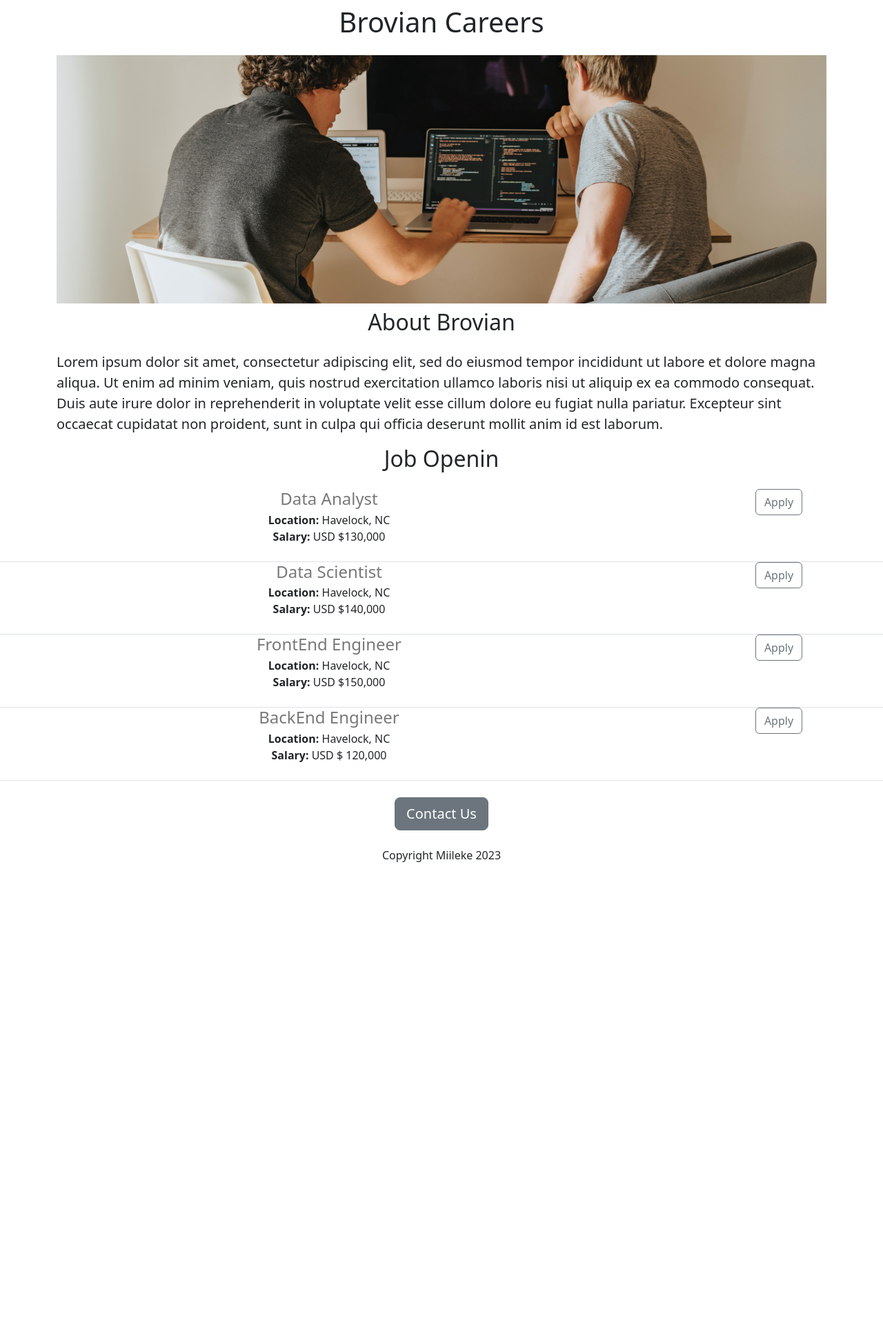
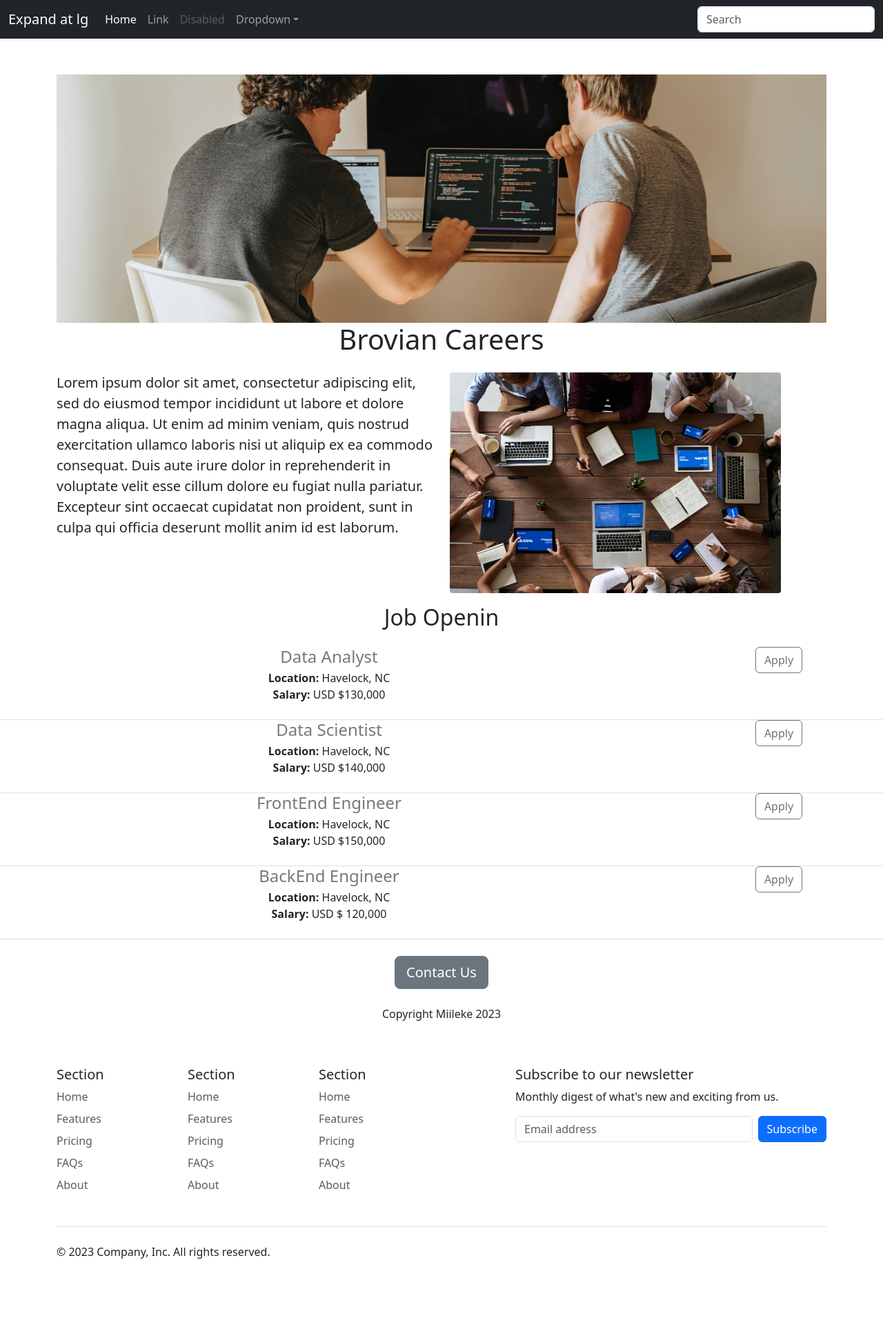
Before and after one commit to Miileke/jovian-careers-website, a Flask app: page / in a window 1280 px wide. Shown: the whole page at 69% size. Before the commit the page ends 1250 px from the top, so only its background shows below. Run offline with Flask 3, Linux system fonts and the light colour scheme.

Commit message:
New Updated Version

```diff
--- /dev/null
+++ b/templates/footer.html
@@ -0,0 +1,59 @@
+<div class="container">
+  <footer class="py-5">
+    <div class="row">
+      <div class="col-6 col-md-2 mb-3">
+        <h5>Section</h5>
+        <ul class="nav flex-column">
+          <li class="nav-item mb-2"><a href="#" class="nav-link p-0 text-body-secondary">Home</a></li>
+          <li class="nav-item mb-2"><a href="#" class="nav-link p-0 text-body-secondary">Features</a></li>
+          <li class="nav-item mb-2"><a href="#" class="nav-link p-0 text-body-secondary">Pricing</a></li>
+          <li class="nav-item mb-2"><a href="#" class="nav-link p-0 text-body-secondary">FAQs</a></li>
+          <li class="nav-item mb-2"><a href="#" class="nav-link p-0 text-body-secondary">About</a></li>
+        </ul>
+      </div>
+
+      <div class="col-6 col-md-2 mb-3">
+        <h5>Section</h5>
+        <ul class="nav flex-column">
+          <li class="nav-item mb-2"><a href="#" class="nav-link p-0 text-body-secondary">Home</a></li>
+          <li class="nav-item mb-2"><a href="#" class="nav-link p-0 text-body-secondary">Features</a></li>
+          <li class="nav-item mb-2"><a href="#" class="nav-link p-0 text-body-secondary">Pricing</a></li>
+          <li class="nav-item mb-2"><a href="#" class="nav-link p-0 text-body-secondary">FAQs</a></li>
+          <li class="nav-item mb-2"><a href="#" class="nav-link p-0 text-body-secondary">About</a></li>
+        </ul>
+      </div>
+
+      <div class="col-6 col-md-2 mb-3">
+        <h5>Section</h5>
+        <ul class="nav flex-column">
+          <li class="nav-item mb-2"><a href="#" class="nav-link p-0 text-body-secondary">Home</a></li>
+          <li class="nav-item mb-2"><a href="#" class="nav-link p-0 text-body-secondary">Features</a></li>
+          <li class="nav-item mb-2"><a href="#" class="nav-link p-0 text-body-secondary">Pricing</a></li>
+          <li class="nav-item mb-2"><a href="#" class="nav-link p-0 text-body-secondary">FAQs</a></li>
+          <li class="nav-item mb-2"><a href="#" class="nav-link p-0 text-body-secondary">About</a></li>
+        </ul>
+      </div>
+
+      <div class="col-md-5 offset-md-1 mb-3">
+        <form>
+          <h5>Subscribe to our newsletter</h5>
+          <p>Monthly digest of what's new and exciting from us.</p>
+          <div class="d-flex flex-column flex-sm-row w-100 gap-2">
+            <label for="newsletter1" class="visually-hidden">Email address</label>
+            <input id="newsletter1" type="text" class="form-control" placeholder="Email address">
+            <button class="btn btn-primary" type="button">Subscribe</button>
+          </div>
+        </form>
+      </div>
+    </div>
+
+    <div class="d-flex flex-column flex-sm-row justify-content-between py-4 my-4 border-top">
+      <p>&copy; 2023 Company, Inc. All rights reserved.</p>
+      <ul class="list-unstyled d-flex">
+        <li class="ms-3"><a class="link-body-emphasis" href="#"><svg class="bi" width="24" height="24"><use xlink:href="#twitter"/></svg></a></li>
+        <li class="ms-3"><a class="link-body-emphasis" href="#"><svg class="bi" width="24" height="24"><use xlink:href="#instagram"/></svg></a></li>
+        <li class="ms-3"><a class="link-body-emphasis" href="#"><svg class="bi" width="24" height="24"><use xlink:href="#facebook"/></svg></a></li>
+      </ul>
+    </div>
+  </footer>
+</div>
--- a/templates/index.html
+++ b/templates/index.html
@@ -10,16 +10,26 @@
       height: 360px;
       width: 100%;
       object-fit: cover;
+      margin: bottom; 16px;
     }
   </style>
   </head>
   <body>
+    {% include 'nav.html'%}
     <div class="container">
-    <h1 class="text-center mt-2 mb-4" > {{company_name}} Careers</h1>
-    <img calss="imp-fluid" id="banner" src= "https://jovian-careers-website.zettila123.repl.co/static/banner.jpg">
-    <h2 class="text-center mt-2 mb-4" >About Brovian</h2>
-    <p class="lead">Lorem ipsum dolor sit amet, consectetur adipiscing elit, sed do eiusmod tempor incididunt ut labore et dolore magna aliqua. Ut enim ad minim veniam, quis nostrud exercitation ullamco laboris nisi ut aliquip ex ea commodo consequat. Duis aute irure dolor in reprehenderit in voluptate velit esse cillum dolore eu fugiat nulla pariatur. Excepteur sint occaecat cupidatat non proident, sunt in culpa qui officia deserunt mollit anim id est laborum.
+    <h1 class="text-center mt-2 mb-4" >
+      <img calss="imp-fluid" id="banner" src= "https://jovian-careers-website.zettila123.repl.co/static/banner.jpg">
+    {{company_name}} Careers</h1>
+    <div class="row" style="margin-bottom:16px">
+      <div class="col-md-6">
+      <p class="lead">
+      Lorem ipsum dolor sit amet, consectetur adipiscing elit, sed do eiusmod tempor incididunt ut labore et dolore magna aliqua. Ut enim ad minim veniam, quis nostrud exercitation ullamco laboris nisi ut aliquip ex ea commodo consequat. Duis aute irure dolor in reprehenderit in voluptate velit esse cillum dolore eu fugiat nulla pariatur. Excepteur sint occaecat cupidatat non proident, sunt in culpa qui officia deserunt mollit anim id est laborum.
     </p>
+      </div>
+      <div class="d-none d-md-block col-md-6">
+      <img src="/static/people.jpg" style="height:320px; border-radius:4px;">
+      </div>
+    </div>
     </div>
     <h2 class="text-center mt-2 mb-4" >Job Openin</h2>
     <div>
@@ -32,5 +42,6 @@
       <p class= "text-center mt-4">Copyright Miileke 2023</p>
     </div>
   </body>
+  {% include 'footer.html'%}
 
 </html>
--- /dev/null
+++ b/templates/nav.html
@@ -0,0 +1,34 @@
+  <nav class="navbar navbar-expand-lg navbar-dark bg-dark shadow-sm fixed-top " aria-label="Fifth navbar example">
+    <div class="container-fluid">
+      <a class="navbar-brand" href="#">Expand at lg</a>
+      <button class="navbar-toggler" type="button" data-bs-toggle="collapse" data-bs-target="#navbarsExample05" aria-controls="navbarsExample05" aria-expanded="false" aria-label="Toggle navigation">
+        <span class="navbar-toggler-icon"></span>
+      </button>
+
+      <div class="collapse navbar-collapse" id="navbarsExample05">
+        <ul class="navbar-nav me-auto mb-2 mb-lg-0">
+          <li class="nav-item">
+            <a class="nav-link active" aria-current="page" href="#">Home</a>
+          </li>
+          <li class="nav-item">
+            <a class="nav-link" href="#">Link</a>
+          </li>
+          <li class="nav-item">
+            <a class="nav-link disabled" aria-disabled="true">Disabled</a>
+          </li>
+          <li class="nav-item dropdown">
+            <a class="nav-link dropdown-toggle" href="#" data-bs-toggle="dropdown" aria-expanded="false">Dropdown</a>
+            <ul class="dropdown-menu">
+              <li><a class="dropdown-item" href="#">Action</a></li>
+              <li><a class="dropdown-item" href="#">Another action</a></li>
+              <li><a class="dropdown-item" href="#">Something else here</a></li>
+            </ul>
+          </li>
+        </ul>
+        <form role="search">
+          <input class="form-control" type="search" placeholder="Search" aria-label="Search">
+        </form>
+      </div>
+    </div>
+  </nav>
+  <div style="height:100px"></div>
```
Also changed, not shown: static/people.jpg (added).
